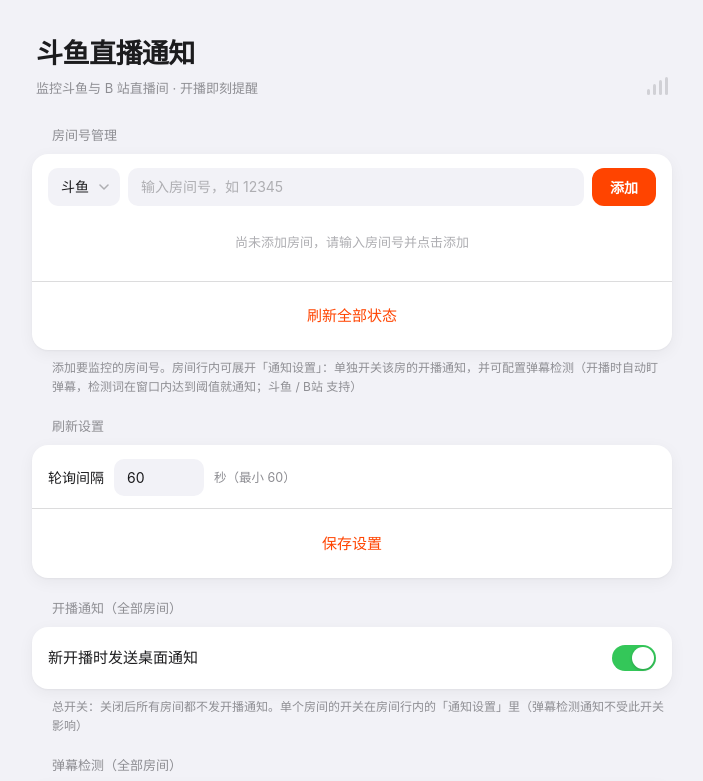
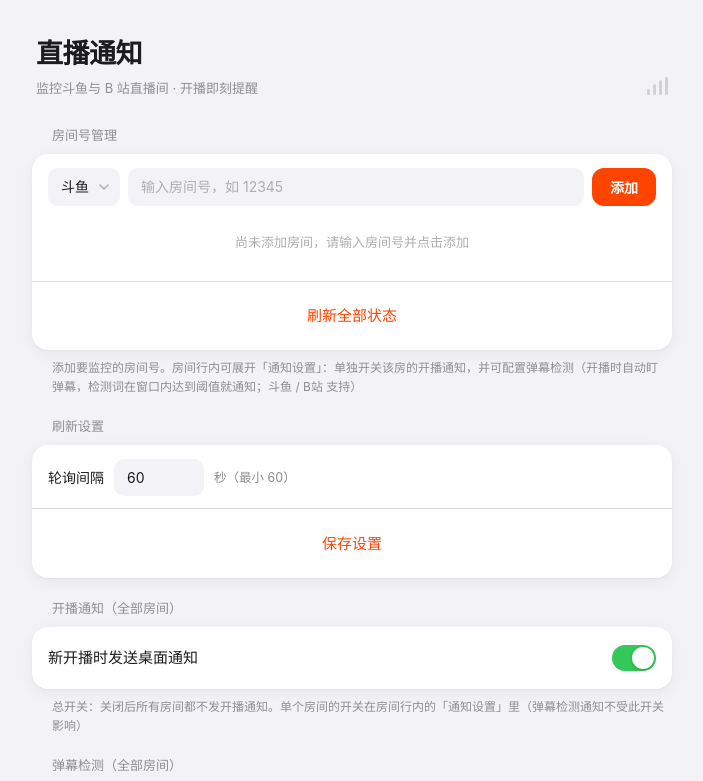
Before and after one commit to bestyy/douyu-extension, a browser extension: page options/options.html in a window 1280 px wide. Shown: the top 781 px of the page, without its empty margins (288-991 px from the left). Drawn offline with Linux system fonts and the light colour scheme.

Commit message:
refactor: 调整项目名称描述与页面标题，统一为直播通知
调整了manifest.json的应用名和描述，以及options.html的页面标题与品牌名称，同时优化了文件格式换行

```diff
--- a/options/options.html
+++ b/options/options.html
@@ -1,16 +1,18 @@
 <!DOCTYPE html>
 <html lang="zh-CN">
+
 <head>
   <meta charset="UTF-8">
   <meta name="viewport" content="width=device-width, initial-scale=1.0">
   <link rel="stylesheet" href="options.css">
-  <title>斗鱼直播通知 - 设置</title>
+  <title>直播通知 - 设置</title>
 </head>
+
 <body>
   <div class="container">
     <header class="page-head">
       <div class="brand">
-        <h1>斗鱼直播通知</h1>
+        <h1>直播通知</h1>
         <p class="subtitle">监控斗鱼与 B 站直播间 · 开播即刻提醒</p>
       </div>
       <div class="head-meter" id="headMeter" data-lit="0" aria-hidden="true">
@@ -87,4 +89,5 @@
   <script src="../lib/danmaku-watch.js"></script>
   <script src="options.js"></script>
 </body>
+
 </html>
```
Also changed, not shown: manifest.json.
